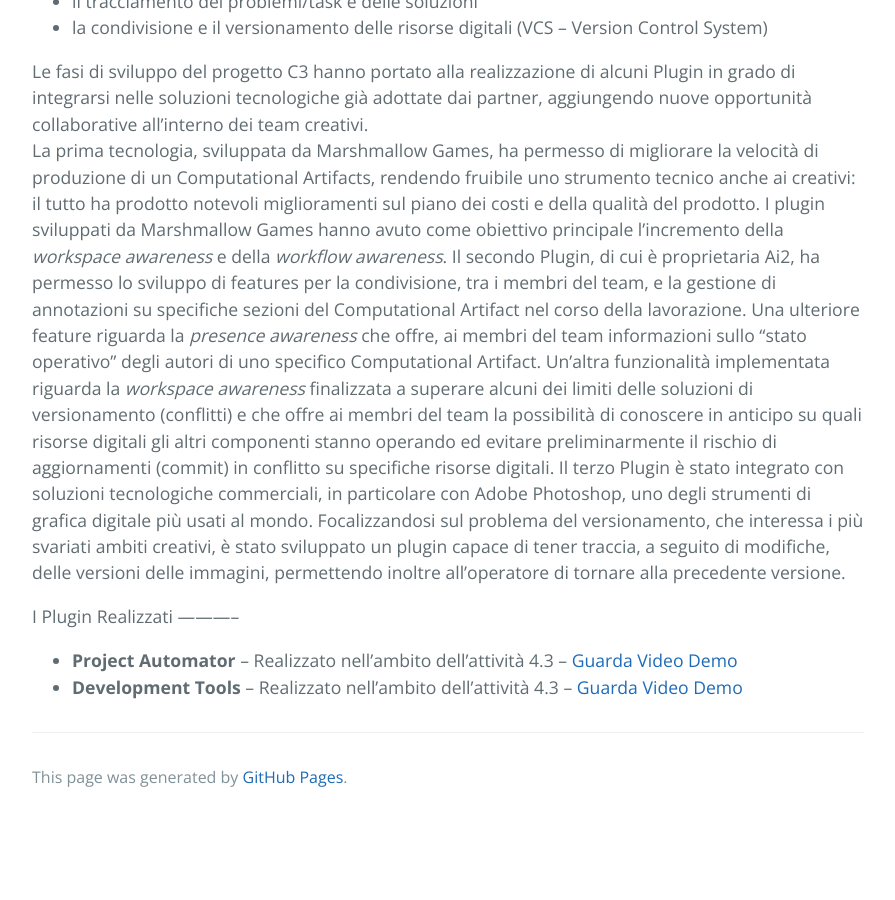
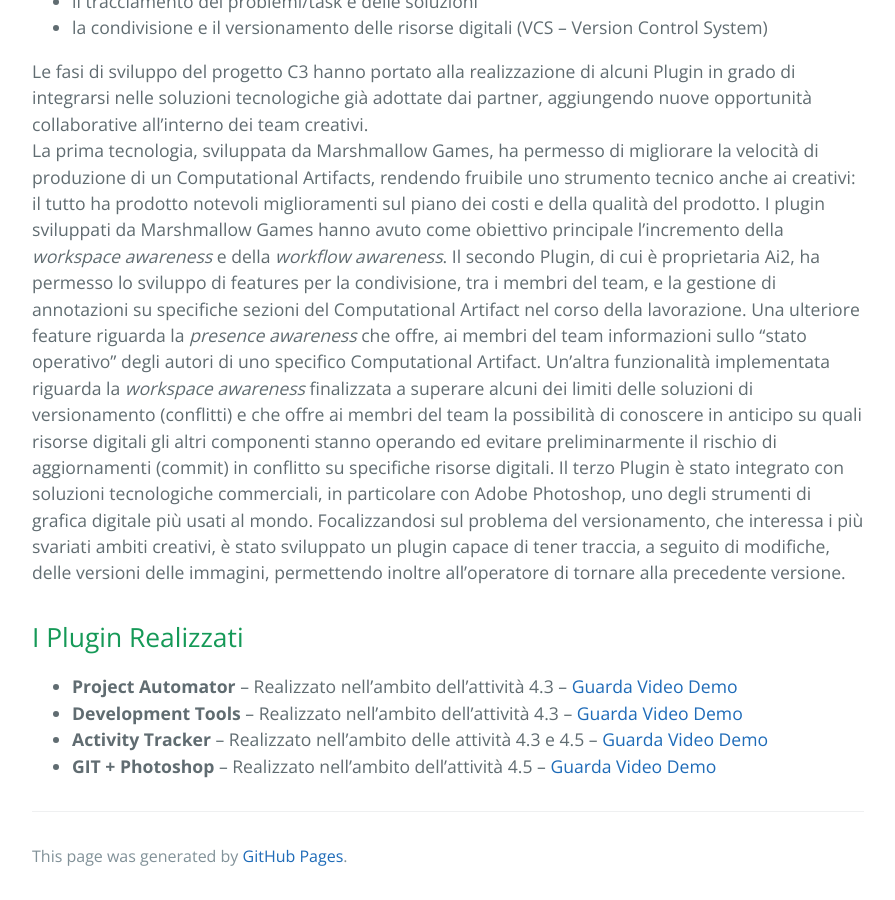
Before and after one commit to collab-c3/collab-c3.github.io, a Jekyll site: the page built from index.md, in a window 1280 px wide and 900 px high, scrolled down 2303 px. Shown: the whole window, without its empty margins (192-1087 px from the left). Built offline with Jekyll 4.4.1, drawn with Linux system fonts in a browser that asks for light colours; our own code applies the rules of GitHub Pages for plain Markdown files; before the commit the page ends 3124 px from its top, so only the background shows below that.

Commit message:
Update index.md

```diff
--- a/index.md
+++ b/index.md
@@ -57,9 +57,13 @@ Il terzo Plugin è stato integrato con soluzioni tecnologiche commerciali, in pa
 
 
 I Plugin Realizzati
- -----------
+-------------
 
 * **Project Automator**
 -- Realizzato nell'ambito dell'attività 4.3 -- [Guarda Video Demo](https://youtu.be/Lh__NWLRNQY)
 * **Development Tools**
 -- Realizzato nell'ambito dell'attività 4.3 --  [Guarda Video Demo](https://youtu.be/H81mdbtRYVE)
+* **Activity Tracker**
+-- Realizzato nell'ambito delle attività 4.3 e 4.5 --  [Guarda Video Demo](https://youtu.be/qKNYcF6jSdc)
+* **GIT + Photoshop**
+-- Realizzato nell'ambito dell'attività 4.5 --  [Guarda Video Demo](https://youtu.be/fwCiQIrDP4s)
```
